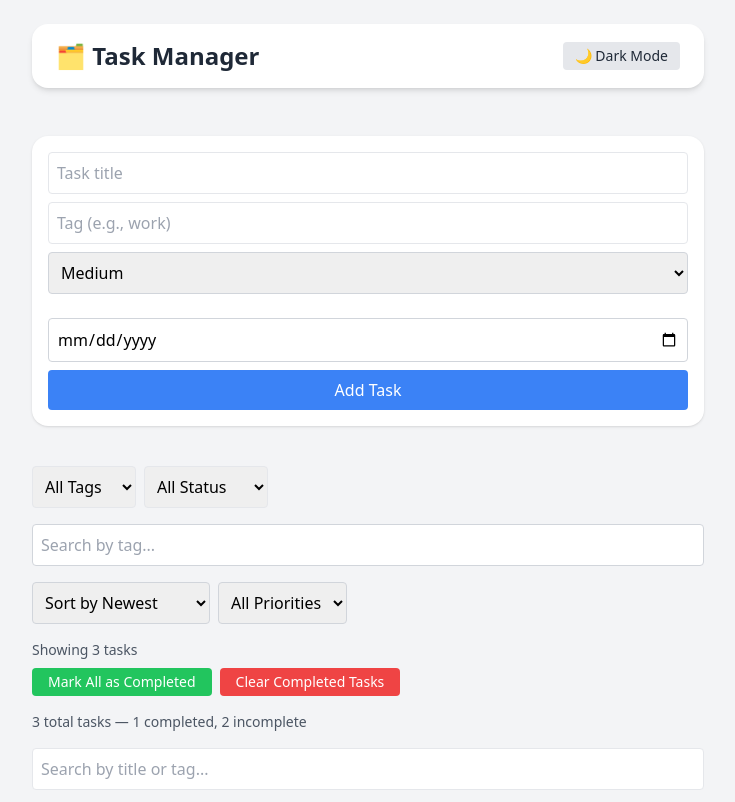
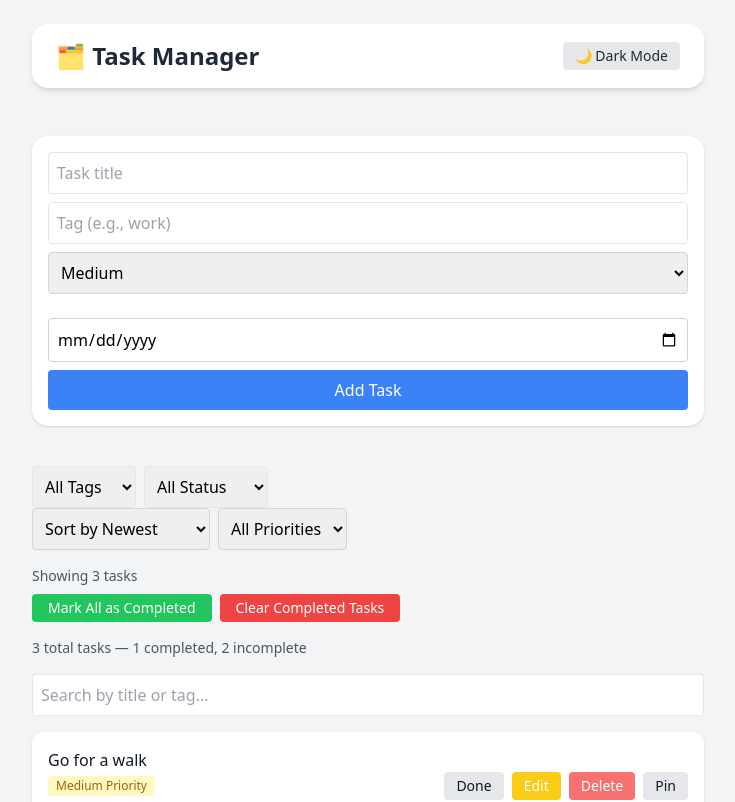
Before and after one commit to thinh241006/Task-manager, a React (Vite) app: page / in a window 1280 px wide. Shown: the top 802 px of the page, without its empty margins (272-1007 px from the left). Built offline with nearby package versions, Linux system fonts and the light colour scheme.

Commit message:
delete 1 duplicate search by tag

```diff
--- a/src/App.jsx
+++ b/src/App.jsx
@@ -27,7 +27,6 @@ function App() {
 
   const [filterTag, setFilterTag] = useState('All');
   const [filterStatus, setFilterStatus] = useState('All');
-  const [searchTag, setSearchTag] = useState('');
   const [sortOption, setSortOption] = useState('newest');
   const [filterPriority, setFilterPriority] = useState('All');
   const [searchQuery, setSearchQuery] = useState('');
@@ -142,23 +141,7 @@ function App() {
           />
         </div>
 
-        <div className="flex gap-2 mb-4 mt-4">
-          <input
-            type="text"
-            placeholder="Search by tag..."
-            value={searchTag}
-            onChange={(e) => setSearchTag(e.target.value.toLowerCase())}
-            className="p-2 border border-gray-300 rounded w-full"
-          />
-          {searchTag && (
-            <button
-              onClick={() => setSearchTag('')}
-              className="px-3 py-1 bg-gray-300 dark:bg-gray-700 text-gray-700 dark:text-gray-300 rounded hover:bg-gray-400 dark:hover:bg-gray-600"
-            >
-              Clear
-            </button>
-          )}
-        </div>
+
 
         <div className="flex gap-2 mb-4">
           <select
@@ -184,12 +167,12 @@ function App() {
             <option value="Low">Low</option>
           </select>
         </div>
-        {(filterTag !== 'All' || filterStatus !== 'All' || searchTag || filterPriority !== 'All') && (
+        {(filterTag !== 'All' || filterStatus !== 'All' || searchQuery || filterPriority !== 'All') && (
           <button
             onClick={() => {
               setFilterTag('All');
               setFilterStatus('All');
-              setSearchTag('');
+              setSearchQuery('');
               setFilterPriority('All');
             }}
             className="mb-4 px-3 py-1 bg-gray-300 dark:bg-gray-700 text-gray-700 dark:text-gray-300 rounded hover:bg-gray-400 dark:hover:bg-gray-600"
```
